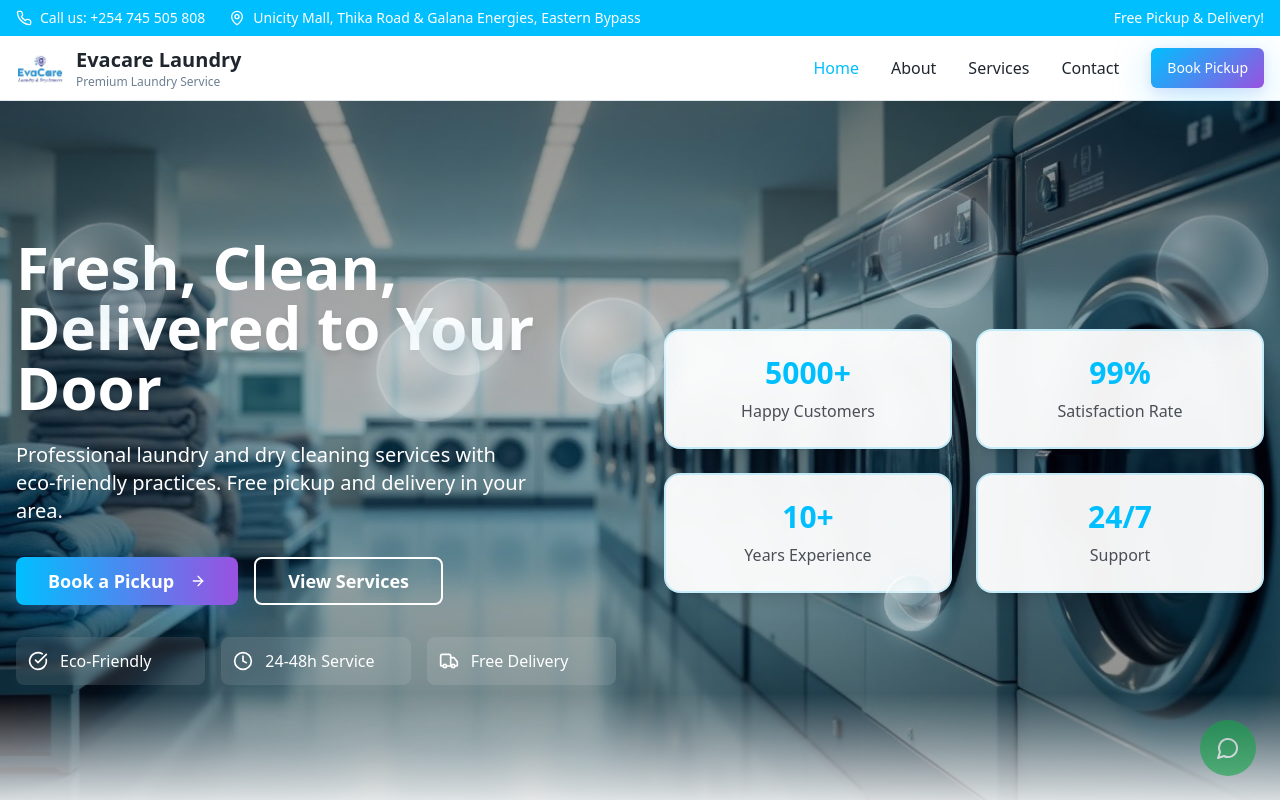
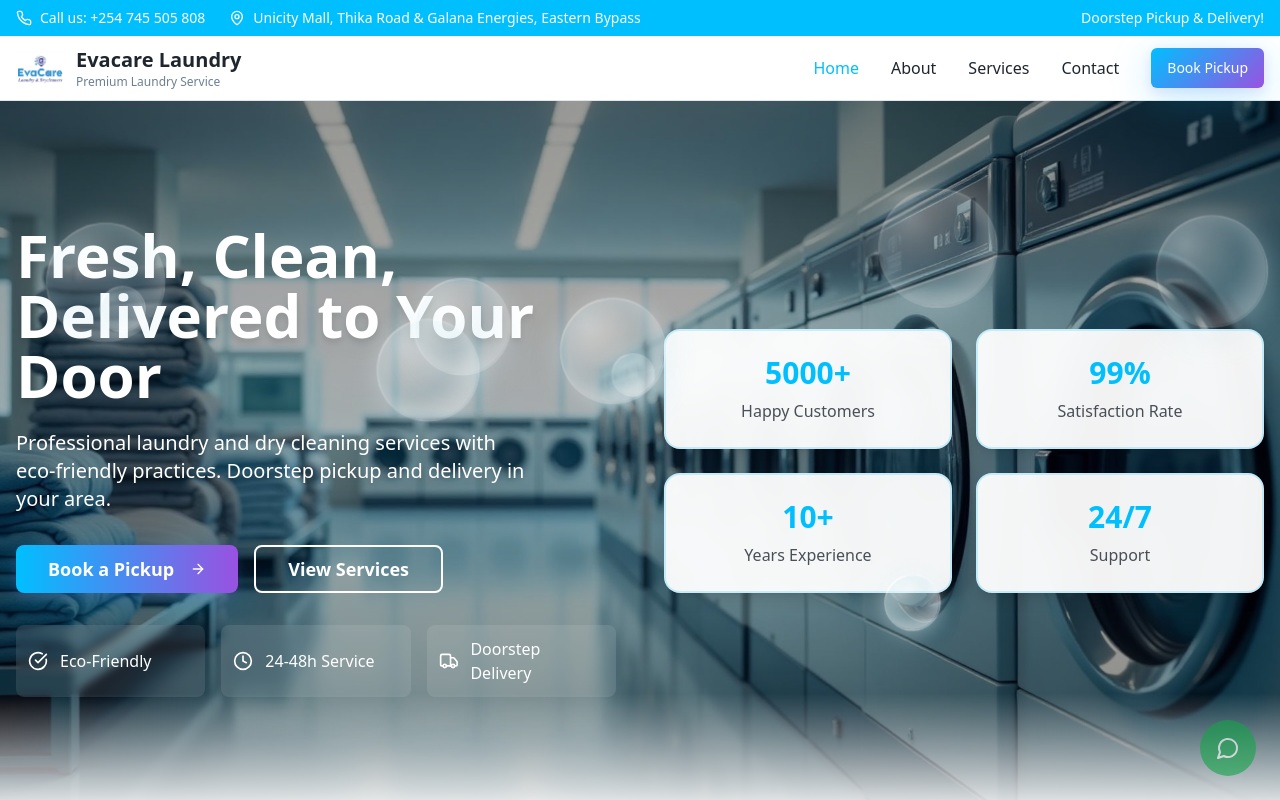
Before and after one commit to hashimraj/EvaCare-Laundry, a React (Vite) app: page / in a window 1280 px wide. Shown: the top 800 px of the page. Built offline with nearby package versions, Linux system fonts and the light colour scheme; the HTML template or start-up script is replaced by a standard one.

Commit message:
fav modification

```diff
--- a/src/components/HeroSection.tsx
+++ b/src/components/HeroSection.tsx
@@ -62,7 +62,7 @@ const HeroSection = () => {
 
             <p className="text-base sm:text-lg md:text-xl text-white mb-6 md:mb-8 max-w-lg mx-auto lg:mx-0 slide-up drop-shadow-md">
               Professional laundry and dry cleaning services with eco-friendly practices.
-              Free pickup and delivery in your area.
+              Doorstep pickup and delivery in your area.
             </p>
 
             <div className="flex flex-col sm:flex-row gap-3 md:gap-4 justify-center lg:justify-start mb-6 md:mb-8">
@@ -102,7 +102,7 @@ const HeroSection = () => {
               </div>
               <div className="flex items-center gap-2 md:gap-3 justify-center lg:justify-start bg-white/10 backdrop-blur-sm rounded-lg p-2 md:p-3">
                 <Truck className="text-white" size={20} />
-                <span className="text-sm md:text-base font-medium">Free Delivery</span>
+                <span className="text-sm md:text-base font-medium">Doorstep Delivery</span>
               </div>
             </div>
           </div>
--- a/src/components/Navigation.tsx
+++ b/src/components/Navigation.tsx
@@ -63,7 +63,7 @@ const Navigation = () => {
             </div>
           </div>
           <div className="text-center md:text-right">
-            <span className="font-medium">Free Pickup & Delivery!</span>
+            <span className="font-medium">Doorstep Pickup & Delivery!</span>
           </div>
         </div>
       </div>
--- a/src/pages/About.tsx
+++ b/src/pages/About.tsx
@@ -32,7 +32,7 @@ const About = () => {
     "99% customer satisfaction rate",
     "Eco-friendly certified processes",
     "Award-winning customer service",
-    "Free pickup and delivery service"
+    "Doorstep pickup and delivery service"
   ];
 
   return (
--- a/src/pages/Services.tsx
+++ b/src/pages/Services.tsx
@@ -100,7 +100,7 @@ const Services = () => {
   const processSteps = [
     {
       icon: <Truck className="w-8 h-8 text-primary" />,
-      title: "Free Pickup",
+      title: "Doorstep Pickup",
       description: "Schedule a convenient pickup time and we'll collect your items from your doorstep."
     },
     {
@@ -216,7 +216,7 @@ const Services = () => {
         <div className="container mx-auto px-4 text-center">
           <h2 className="text-3xl font-bold text-white mb-4">Ready to Get Started?</h2>
           <p className="text-xl text-white/90 mb-8 max-w-2xl mx-auto">
-            Experience the convenience of professional cleaning with free pickup and delivery
+            Experience the convenience of professional cleaning with doorstep pickup and delivery
           </p>
           <div className="flex flex-col sm:flex-row gap-4 justify-center">
             <Button
```
